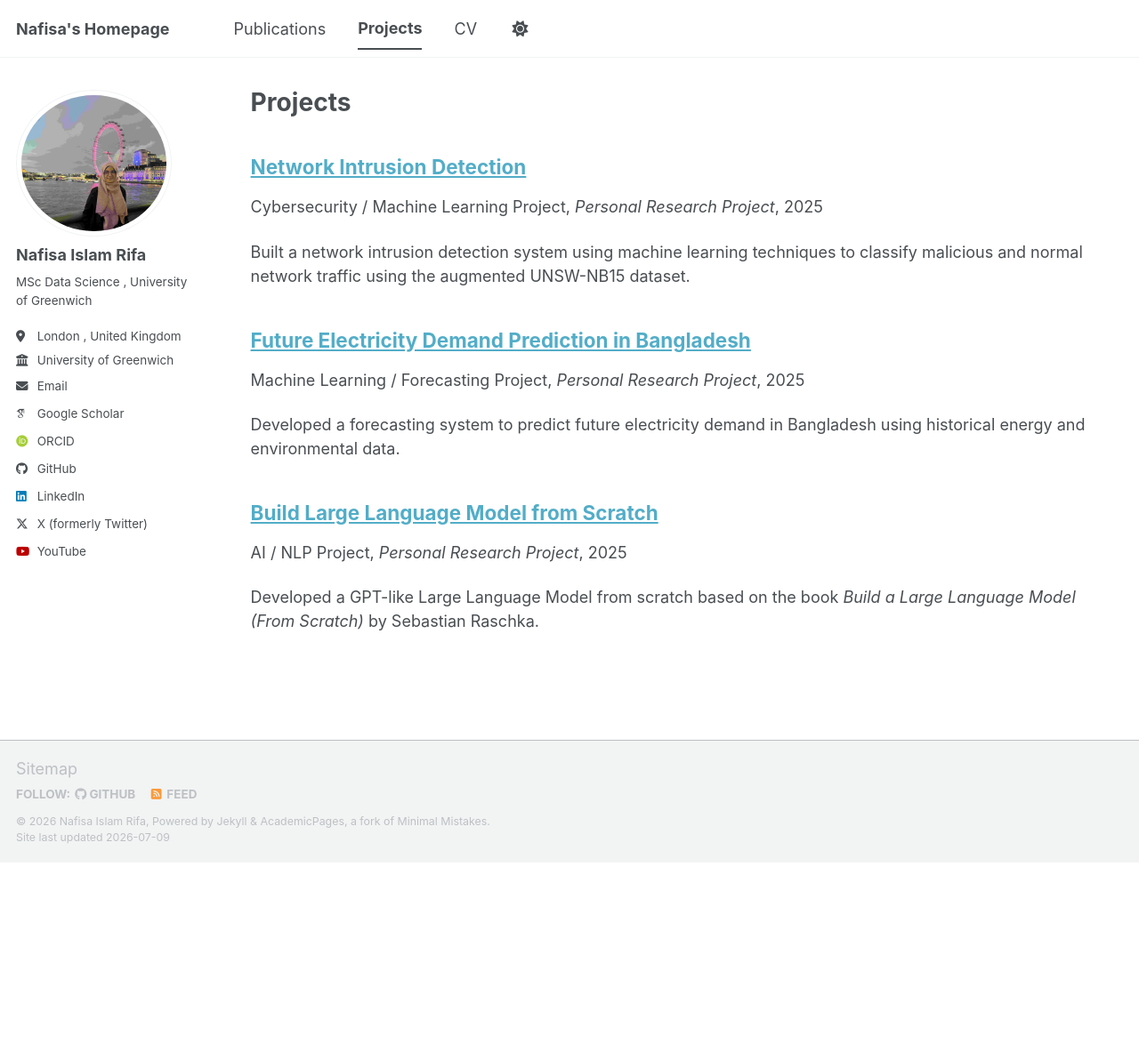
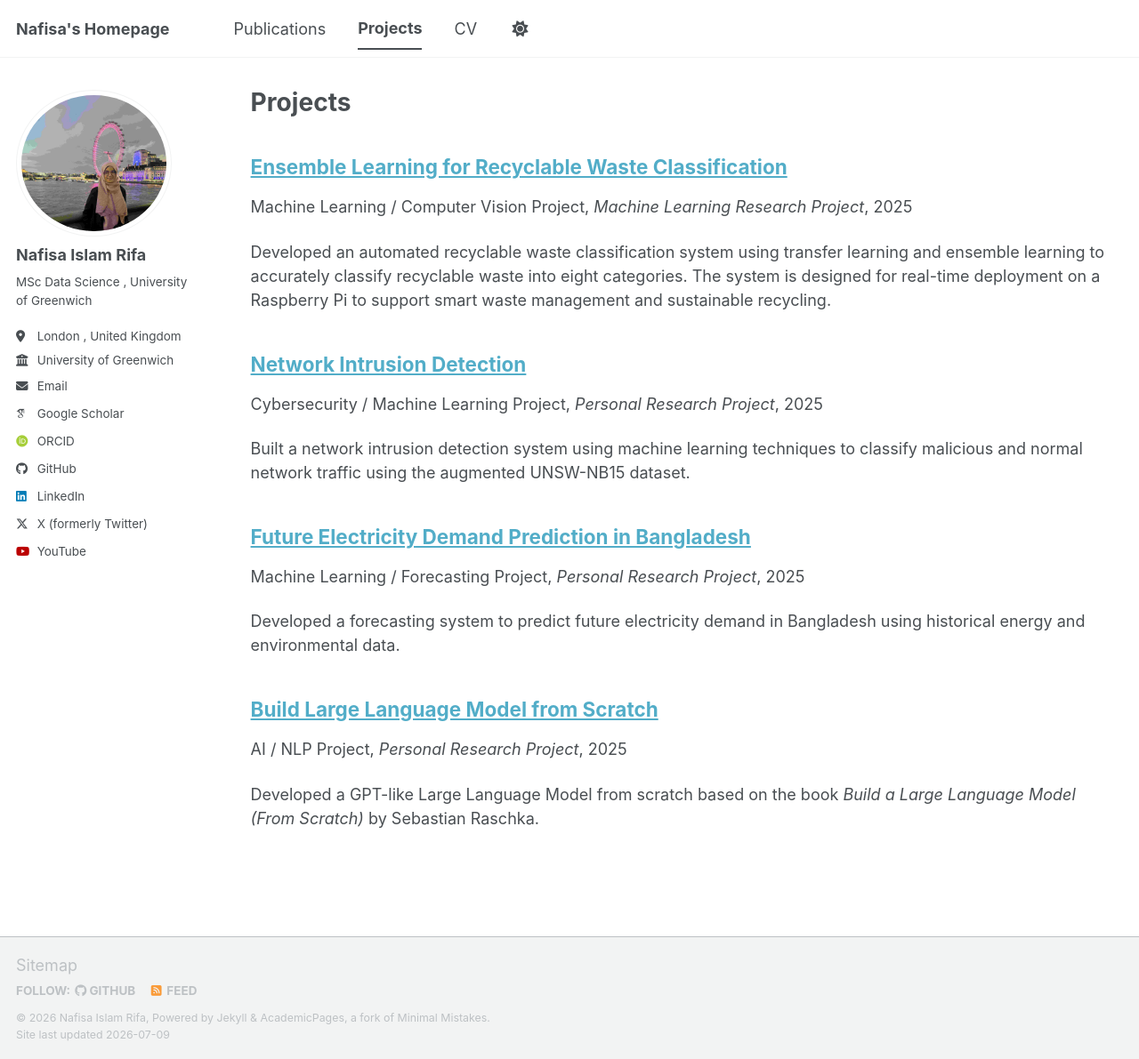
Before and after one commit to NafisaIslamRifa/NafisaIslamRifa.github.io, a Jekyll site: the page built from _pages/teaching.html, in a window 1280 px wide and 1191 px high. Shown: the whole window at 89% size. Built offline with Jekyll 4.4.1, drawn with Linux system fonts in a browser that asks for light colours; some web fonts are replaced; a script bundle is joined from its source files by our own code; library files that are not in the unit come from our copies; part of the change alters nothing that is shown.

Commit message:
Revise project metadata and contributions for clarity
Updated project details, key contributions, and technologies used for the recyclable waste classification system.

```diff
--- a/_teaching/2018-spring-teaching-4.md
+++ b/_teaching/2018-spring-teaching-4.md
@@ -1,105 +1,38 @@
-# ♻️ Ensemble Learning for Recyclable Waste Classification
+---
+title: "Ensemble Learning for Recyclable Waste Classification"
+collection: teaching
+type: "Machine Learning / Computer Vision Project"
+permalink: /teaching/2025-waste-classification
+venue: "Machine Learning Research Project"
+date: 2025-01-01
+location: "Bangladesh"
+---
 
-A deep learning-based recyclable waste classification system that combines **transfer learning** and **ensemble learning** to accurately classify waste into recyclable categories. The project is designed for deployment on a **Raspberry Pi** for real-time automated waste sorting.
+Developed an automated recyclable waste classification system using transfer learning and ensemble learning to accurately classify recyclable waste into eight categories. The system is designed for real-time deployment on a Raspberry Pi to support smart waste management and sustainable recycling.
 
-## 📌 Overview
+## Project Links
 
-This project uses multiple pre-trained Convolutional Neural Network (CNN) models and an ensemble learning strategy to classify waste images into eight recyclable categories. The system is intended to support smart waste management by reducing manual sorting and improving recycling efficiency.
+- [Project Repository](https://drive.google.com/drive/u/0/folders/1NPOMUhHuvtaHSRPBTzkC8qb9cXn_Z_OJ)
 
-## 🚀 Features
+## Key Contributions
 
-* Image classification using Transfer Learning
-* Ensemble learning with Majority Voting
-* Eight recyclable waste categories
-* Data augmentation for class balancing
-* Raspberry Pi deployment for real-time classification
-* TensorFlow Lite optimization for edge devices
+- Combined the TrashNet and Garbage Classification benchmark datasets to create a custom dataset with 8 waste categories.
+- Applied data augmentation techniques to improve model generalization and address class imbalance.
+- Developed three transfer learning models:
+  - VGG16 + DenseNet121
+  - VGG16 + EfficientNetB3
+  - ResNet50 + EfficientNetB3
+- Implemented an ensemble learning approach using majority voting for final classification.
+- Designed a Raspberry Pi-based automated waste sorting system using a USB camera, ultrasonic sensor, conveyor belt, and servo motor.
+- Achieved **96.87% classification accuracy** with the ensemble model.
 
-## 🗂️ Dataset
+## Technologies Used
 
-A custom dataset was created by combining two public benchmark datasets:
-
-* TrashNet
-* Garbage Classification Dataset
-
-**Classes**
-
-* Cardboard
-* Clothes
-* Glass
-* Metal
-* Paper
-* Plastic
-* Shoes
-* Trash
-
-**Dataset Size**
-
-* 4,614 images
-* 80% Training
-* 10% Validation
-* 10% Testing
-
-## 🧠 Models Used
-
-Three transfer learning models were trained:
-
-* VGG16 + DenseNet121
-* VGG16 + EfficientNetB3
-* ResNet50 + EfficientNetB3
-
-The final prediction is obtained using **Majority Voting Ensemble Learning**.
-
-## 🛠️ Technologies
-
-* Python
-* TensorFlow / Keras
-* CNN
-* Transfer Learning
-* Ensemble Learning
-* OpenCV
-* TensorFlow Lite
-* Raspberry Pi
-
-## 📊 Results
-
-| Model                     | Accuracy   |
-| ------------------------- | ---------- |
-| VGG16 + DenseNet121       | 90%        |
-| VGG16 + EfficientNetB3    | 96%        |
-| ResNet50 + EfficientNetB3 | 95%        |
-| **Ensemble Model**        | **96.87%** |
-
-## 🔧 Hardware Implementation
-
-The system is designed for real-world deployment using:
-
-* Raspberry Pi
-* USB Camera
-* Ultrasonic Sensor
-* Servo Motor
-* Conveyor Belt
-* LCD Display
-
-The camera captures waste images, the trained model classifies them, and recyclable items are automatically sorted into the correct bin.
-
-## 📈 Future Improvements
-
-* Expand the dataset with additional waste categories.
-* Improve model performance using newer architectures.
-* Deploy the system on edge devices for large-scale smart waste management.
-
-## 📄 Research Paper
-
-This work was developed as a machine learning research project on recyclable waste classification using transfer learning and ensemble learning.
-
-## 🔗 Project Link
-
-**Google Drive:**
-https://drive.google.com/drive/u/0/folders/1NPOMUhHuvtaHSRPBTzkC8qb9cXn_Z_OJ
-
-## 👩‍💻 Author
-
-**Nafisa Islam**
-MSc Artificial Intelligence
-University of Hull
+- Python
+- TensorFlow / Keras
+- Convolutional Neural Networks (CNN)
+- Transfer Learning
+- Ensemble Learning
+- OpenCV
+- TensorFlow Lite
+- Raspberry Pi
```
